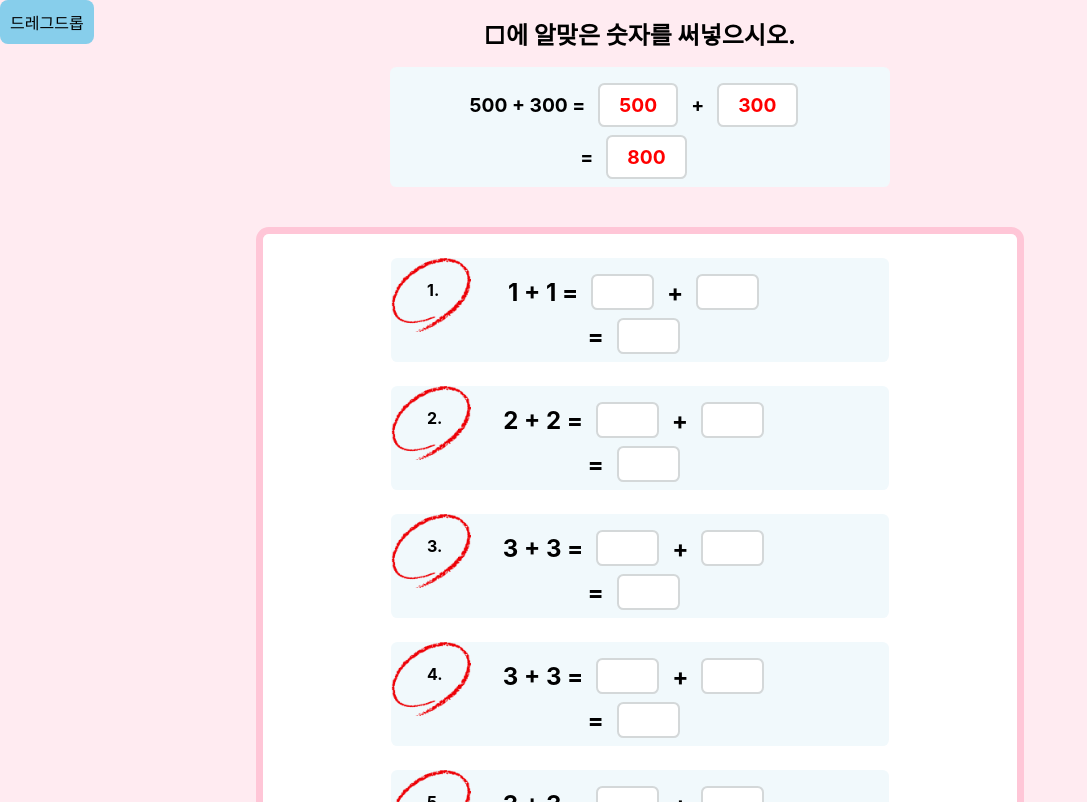
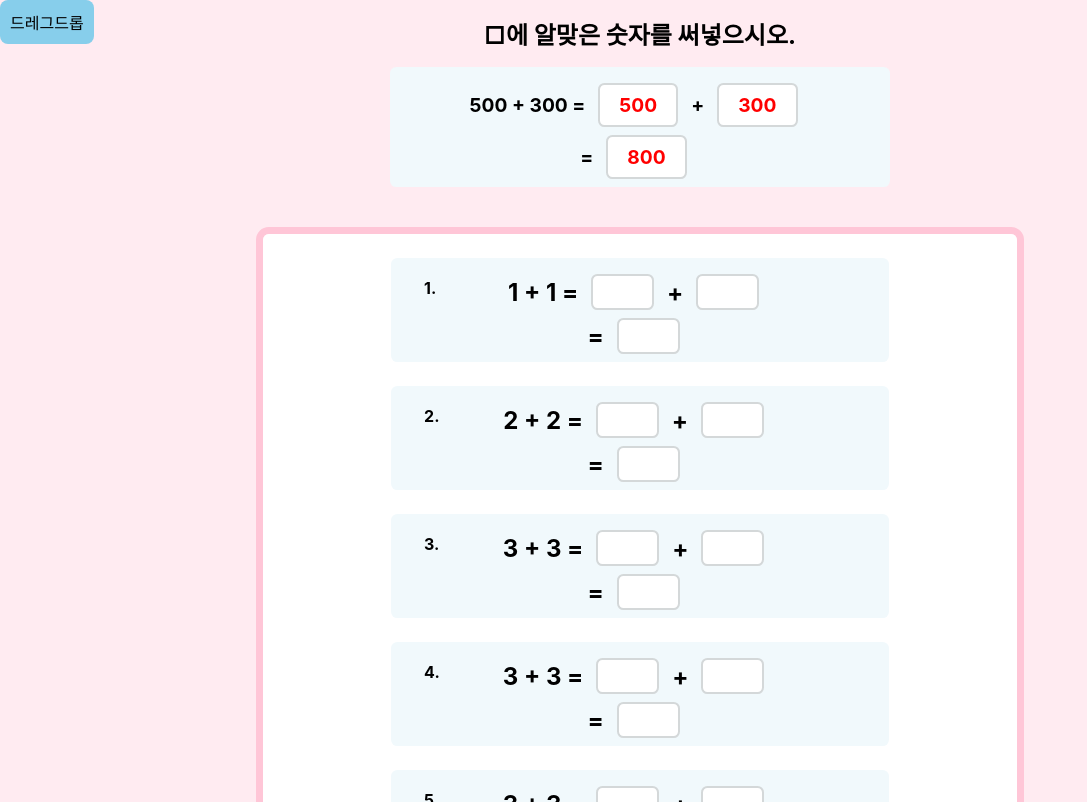
Before and after one commit to jaminleee/math-template-react, a React (Create React App) app: page / in a window 1280 px wide. Shown: the whole page, without its empty margins (0-1087 px from the left). Built offline with nearby package versions, Linux system fonts and the light colour scheme.

Commit message:
[Feat] 채점 로직 수정

```diff
--- a/src/components/Content.js
+++ b/src/components/Content.js
@@ -1,4 +1,4 @@
-import React from 'react';
+import React, { useState } from 'react';
 import styled from 'styled-components';
 import ContentItem from './ContentItem';
 import Button from './ui/Button';
@@ -27,6 +27,14 @@ const ContentWrapper = styled.div`
 `;
 
 const Content = ({ data  }) => {
+
+  const [isSubmitted, setIsSubmitted] = useState(false);
+
+  const handleSubmit = () => {
+    setIsSubmitted(true);
+    alert('클릭!');
+  };
+
   return (
     <ContentWrapper>
       {data.map((item, index) => (
@@ -34,9 +42,13 @@ const Content = ({ data  }) => {
           key={item.id}
           index={index}
           title={item.title}
+          num1={item.num1}
+          num2={item.num2}
+          num3={item.num3}
+          isSubmitted={isSubmitted}
         />
       ))}
-      <Button onClick={() => alert('click')}>
+      <Button onClick={handleSubmit}>
       제출하기
     </Button>
     </ContentWrapper>
--- a/src/components/ContentItem.js
+++ b/src/components/ContentItem.js
@@ -16,10 +16,10 @@ const ContentItemWrapper = styled.div`
 `;
 
 const ImageWrapper = styled.div`
-background-image: url('${img_correct}');
+  background-image: url(${props => props.src});
   background-size: cover;
-  width: 5rem; /* Set the width of the image */
-  height: 4.6rem; /* Set the height of the image */
+  width: 4.6rem; /* Set the width of the image */
+  height: 4.1rem; /* Set the height of the image */
   position: absolute;
   top: 0;
   left: 0;
@@ -55,21 +55,10 @@ const IdNumber = styled(IdTitle)`
   font-size: 1rem;
 `;
 
-const ContentItem = ({ index, title, onInputChange }) => {
+const ContentItem = ({ index, title, num1, num2, num3, isSubmitted }) => {
   const [textFieldValues, setTextFieldValues] = useState(['', '', '']);
 
-  // 텍스트 필드 값이 변경될 때 호출되는 함수
-  const handleInputChange = () => {
-    // 부모 컴포넌트로 입력값 전달
-    onInputChange({
-      index,
-      values: {
-        textField1Value: textFieldValues[0],
-        textField2Value: textFieldValues[1],
-        textField3Value: textFieldValues[2],
-      },
-    });
-  };
+
 
   // 텍스트 필드 값이 변경될 때 호출되는 함수 (재사용 가능한 부분)
   const handleTextFieldChange = (e, index) => {
@@ -81,12 +70,17 @@ const ContentItem = ({ index, title, onInputChange }) => {
       newValues[index] = value;
       return newValues;
     });
-    handleInputChange();
   };
+
+
+  const isCorrect =
+    parseInt(textFieldValues[0]) === num1 &&
+    parseInt(textFieldValues[1]) === num2 &&
+    parseInt(textFieldValues[2]) === num3;
 
   return (
     <ContentItemWrapper>
-      <ImageWrapper>
+      <ImageWrapper src={isSubmitted ? (isCorrect ? img_correct : img_notCorrect) : ''} alt="Result" >
         <IdNumber>{index + 1}.</IdNumber>
       </ImageWrapper>
       <TextFieldWrapper>
```
